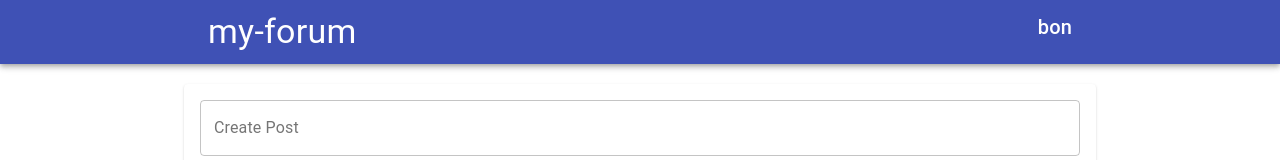
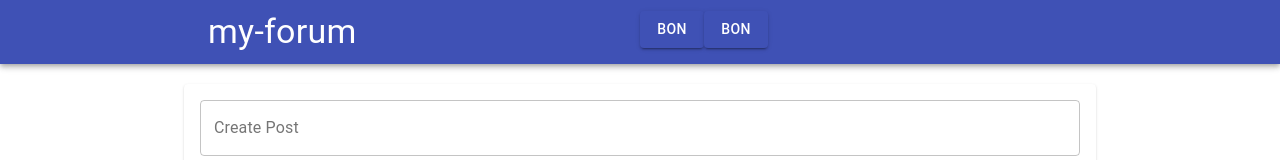
Before and after one commit to nsittee/my-forum, a React (Create React App) app in the folder react-front-end/: page / in a window 1280 px wide. Shown: the top 160 px of the page. Built offline with nearby package versions, Linux system fonts and the light colour scheme; no server answers.

Commit message:
:blue_heart: add basic link and fix create thread

```diff
--- a/react-front-end/src/components/MyForum/Header/Header.js
+++ b/react-front-end/src/components/MyForum/Header/Header.js
@@ -2,7 +2,7 @@ import React from 'react';
 import AppBar from '@material-ui/core/AppBar';
 import Toolbar from '@material-ui/core/Toolbar';
 import Typography from '@material-ui/core/Typography';
-import { Container, Grid } from '@material-ui/core'
+import { Container, Grid, Button, Link } from '@material-ui/core'
 
 const Header = (props) => {
   let headerName = 'Please login';
@@ -16,10 +16,17 @@ const Header = (props) => {
         <Toolbar>
           <Grid container>
             <Grid item xs={6}>
-              <Typography variant="h4" >my-forum</Typography>
+              <Typography variant="h4" >
+                <Link color="inherit" href="/">my-forum</Link>
+              </Typography>
             </Grid>
-            <Grid item xs={6}>
-              <Typography variant="h6" align="right">{headerName}</Typography>
+            <Grid item>
+              <Button variant="contained" color="primary">
+                <Link color="inherit" href="/profile">{headerName}</Link>
+              </Button>
+              <Button variant="contained" color="primary">
+                <Link color="inherit" href="/setting">{headerName}</Link>
+              </Button>
             </Grid>
           </Grid>
         </Toolbar>
--- a/react-front-end/src/components/MyForum/MyForum.js
+++ b/react-front-end/src/components/MyForum/MyForum.js
@@ -66,7 +66,7 @@ class MyForum extends Component {
     const time = date.getHours() + ':' + date.getMinutes() + ':' + date.getSeconds();
     let oldThreadState = this.state.threads;
     let newThreads = {
-      threadId: oldThreadState.length,
+      _id: oldThreadState.length,
       threadTitle: title,
       subRedditId: 0,
       subReddit: 'TIFU',
@@ -104,7 +104,7 @@ class MyForum extends Component {
   }
 
   getContent = () => {
-    axios.get(`http://localhost:5000/threads`)
+    axios.get(`http://localhost:5000/api/threads`)
       .then(res => {
         this.setState({ threads: res.data });
         return res.data;
--- a/react-front-end/src/components/Threads/Thread.js
+++ b/react-front-end/src/components/Threads/Thread.js
@@ -18,7 +18,7 @@ const Thread = props => {
 							<Button onClick={e => context.voteThreadHandler(e, props.thread, 'down')}><KeyboardArrowDown /></Button>
 
 						</Grid>
-						<Grid item xs={11}>
+						<Grid item>
 							<Typography color="textSecondary">
 								{props.thread.subReddit}: posted by {props.thread.author + ' '}
                                 on {props.thread.published.date} {props.thread.published.time}
```
